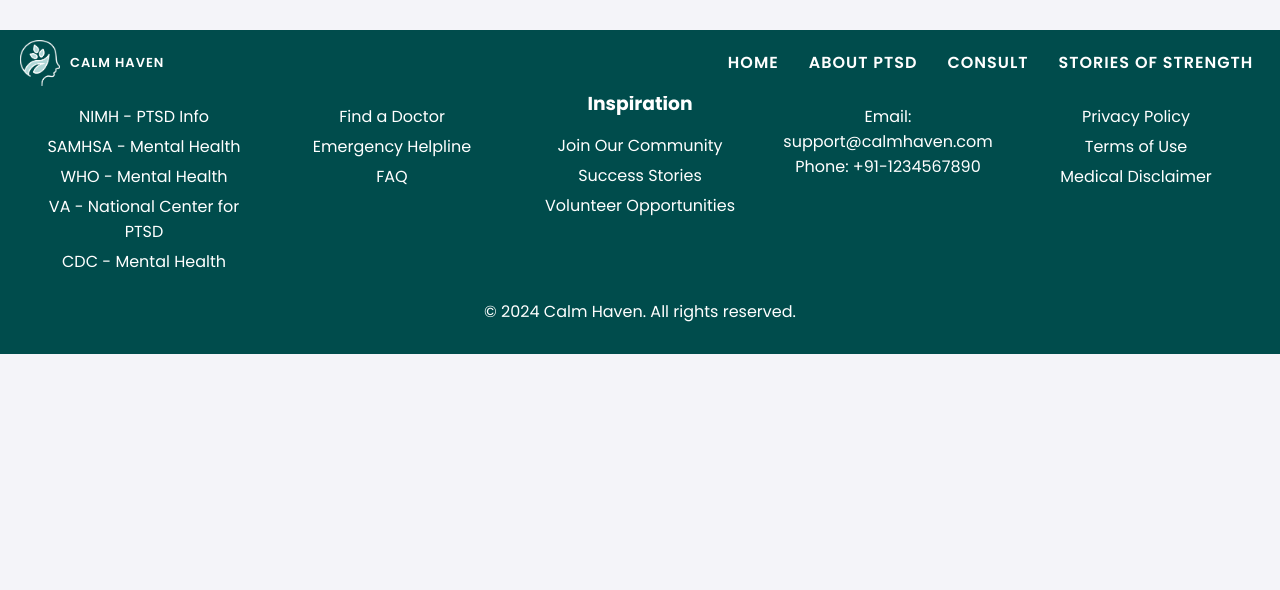
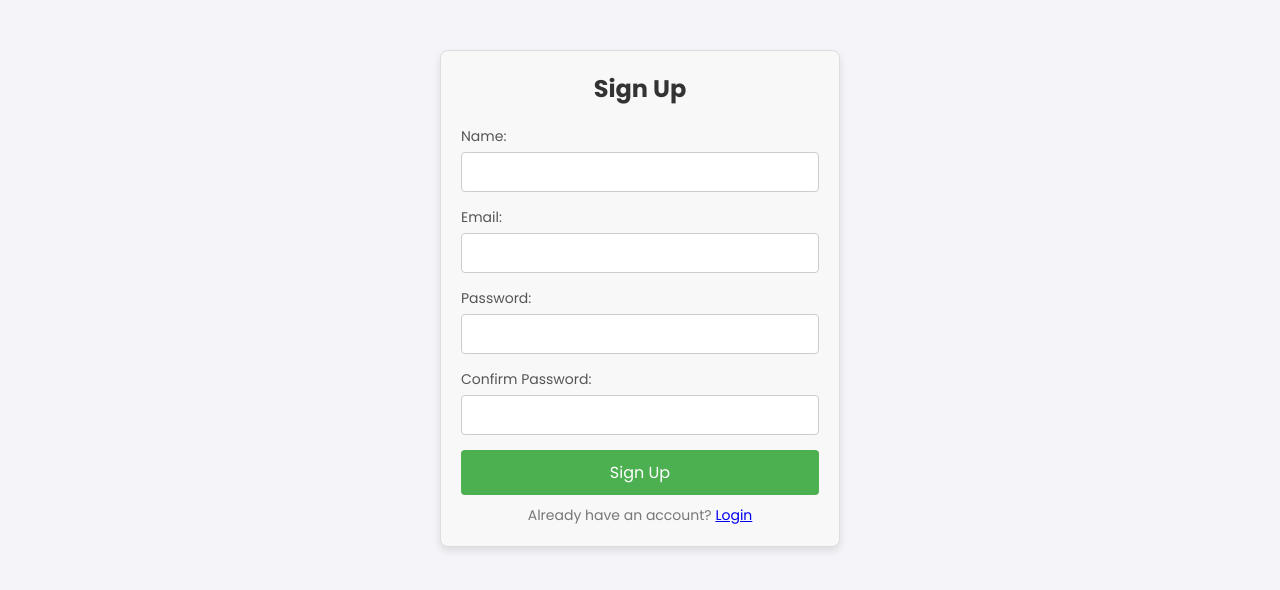
Before and after one commit to manu2701/CalmHaven, a React (Create React App) app in the folder CalmHaven-main/: page /signup in a window 1280 px wide. Shown: the top 590 px of the page. Built offline with nearby package versions, Linux system fonts and the light colour scheme.

Commit message:
login-signup

```diff
--- a/CalmHaven-main/src/App.js
+++ b/CalmHaven-main/src/App.js
@@ -1,20 +1,28 @@
 import React from "react";
-import { BrowserRouter as Router, Routes, Route, Link } from "react-router-dom";
+import { BrowserRouter as Router, Routes, Route, Link, useLocation } from "react-router-dom";
 import Home from "./components/Home";
 import AboutPTSD from "./components/AboutPTSD";
 import Stories from "./components/Stories";
 import Consult from "./components/Consult";
+import Login from "./components/Login";
+import SignUp from "./components/SignUp";
 import "./App.css";
-import logo from ".//assets/logo/logo_color5.png" ;
+import logo from "./assets/logo/logo_color5.png";
 import Footer from "./components/Footer";
 
 function App() {
+  const location = useLocation();
+
+  // Check if the current route is login or signup
+  const isAuthPage = location.pathname === "/login" || location.pathname === "/signup";
+
   return (
-    <Router>
     <div className="App">
+      {/* Only show navbar if not on login or signup pages */}
+      {!isAuthPage && (
         <nav className="navbar">
           <div className="logo">
-            <img src={logo}  alt="CalmHaven Logo" className="logo" />
+            <img src={logo} alt="CalmHaven Logo" className="logo" />
             <p>CALM HAVEN</p>
           </div>
           <ul>
@@ -26,16 +34,29 @@ function App() {
             <li><Link to="/todo-list">TO-DO LIST</Link></li>
           </ul>
         </nav>
+      )}
+
       <Routes>
         <Route path="/" element={<Home />} />
         <Route path="/about-ptsd" element={<AboutPTSD />} />
         <Route path="/stories" element={<Stories />} />
         <Route path="/consult" element={<Consult />} />
+        <Route path="/login" element={<Login />} />
+        <Route path="/signup" element={<SignUp />} />
       </Routes>
-        <Footer />
+
+      {/* Only show footer if not on login or signup pages */}
+      {!isAuthPage && <Footer />}
     </div>
+  );
+}
+
+function AppWrapper() {
+  return (
+    <Router>
+      <App />
     </Router>
   );
 }
 
-export default App;
+export default AppWrapper;
--- a/CalmHaven-main/src/components/Footer.js
+++ b/CalmHaven-main/src/components/Footer.js
@@ -41,9 +41,9 @@ function Footer() {
           <h3>Contact Information</h3>
           <p>Email: support@calmhaven.com</p>
           <p>Phone: +91-1234567890</p>
-          {/* <div className="social-links">
+          <div className="social-links">
             <a href="/fb"><img src={fb}  alt="fb" className="mediaicon"/></a>  <a href="/twitter"><img src={insta}  alt="insta" className="mediaicon"/></a>  <a href="/linkedin"><img src={lin}  alt="ledin" className="mediaicon"/></a>
-          </div> */}
+          </div>
         </div>
 
         <div className="footer-section">
--- a/CalmHaven-main/src/components/Home.css
+++ b/CalmHaven-main/src/components/Home.css
@@ -103,8 +103,8 @@
 }
 
 .simple-technique p{
-  font-size: 25px;
-  font-weight: 600;
+  font-size: 28px;
+  font-weight: 700;
   padding-top: 70px;
   letter-spacing: 0.5px;
 }
@@ -121,7 +121,7 @@
   background-size: cover;
   background-position: center;
   color: white;
-  padding-bottom: 70px;
+  padding-bottom: 80px;
 }
 .icon{
   transition: transform 0.3s ease;
--- a/CalmHaven-main/src/components/Home.js
+++ b/CalmHaven-main/src/components/Home.js
@@ -1,4 +1,6 @@
+
 import React from "react";
+import { useNavigate } from "react-router-dom"; // Import useNavigate
 import './Home.css';
 import ptsdoverview from "C:/Users/manus/Downloads/CalmHaven-main/CalmHaven-main/src/assets/ptsd-overview.png";
 import availability from "C:/Users/manus/Downloads/CalmHaven-main/CalmHaven-main/src/assets/icons/availabilty_icon.png";
@@ -8,21 +10,31 @@ import guidance from "C:/Users/manus/Downloads/CalmHaven-main/CalmHaven-main/src
 import confidential from "C:/Users/manus/Downloads/CalmHaven-main/CalmHaven-main/src/assets/icons/confidential_icon.png";
 
 function Home() {
+  const navigate = useNavigate(); // Initialize navigate function
+
+  const handleLoginClick = () => {
+    navigate('/login'); // Redirect to the login page
+  };
+
   return (
     <div className="home-container">
       <div className="quote-page">
         <div className="quote-section">
           <div className="q1">
-          <p>"YOU ARE STRONGER THAN YOU THINK.</p> <p>YOU HAVE GOTTEN THROUGH EVERY </p><p>BAD DAY IN YOUR LIFE,</p><p> AND YOU ARE UNDEFEATED."</p>
+            <p>"YOU ARE STRONGER THAN YOU THINK.</p>
+            <p>YOU HAVE GOTTEN THROUGH EVERY</p>
+            <p>BAD DAY IN YOUR LIFE,</p>
+            <p>AND YOU ARE UNDEFEATED."</p>
           </div>
           <div className="divquote"></div>
         </div>
         <div className="butt">
           <div className="buttons">
-          <button className="btn">LOGIN</button>
+            <button className="btn" onClick={handleLoginClick}>LOGIN</button> {/* Link button to login */}
           </div>
         </div>
       </div>
+
       <div className="simple-technique">
         <p>Try this simple technique (Pat Pat Power) Right Now!</p>
         <div className="list-tech">
@@ -32,40 +44,40 @@ function Home() {
           </ol>
         </div>
       </div>
+
       <div className="about-ptsd">
-      <div className="about-left"><p>
-      Meet Your PTSD Support Chatbot
-      </p>
+        <div className="about-left">
+          <p>Meet Your PTSD Support Chatbot</p>
           <div className="about-chatbot">
             Our PTSD chatbot is designed to provide personalized, real-time support to individuals dealing with the challenges of Post-Traumatic Stress Disorder. Whether you're looking for immediate coping strategies or simply someone to talk to, the chatbot is here to guide you through difficult moments with compassion and care.
           </div>
         </div>
         <div className="about-right">
-        <img src={ptsdoverview}  alt="PTSD Overview" className="chatbotscreenshot"/>
+          <img src={ptsdoverview} alt="PTSD Overview" className="chatbotscreenshot"/>
           <p>Reference chatbot image</p>
         </div>
+
         <div className="bot-features">
           <p>Key Features</p>
           <div className="features">
             <div className="feat1">
-          <img src={awarness}  alt="Emotional Awarness" className="icon"/>
-          <br></br>
-          Emotional Awareness
+              <img src={awarness} alt="Emotional Awarness" className="icon"/>
+              <br/> Emotional Awareness
             </div>
             <div className="feat2">
-          <img src={copingstrat}  alt="Coping Strategy" className="icon"/><br></br>
+              <img src={copingstrat} alt="Coping Strategy" className="icon"/><br/>
               Personalized Coping Strategies
             </div>
             <div className="feat3">
-          <img src={guidance}  alt="Resource Guidance" className="icon"/><br></br>
+              <img src={guidance} alt="Resource Guidance" className="icon"/><br/>
               Resource Guidance
             </div>
             <div className="feat4">
-          <img src={availability}  alt="Available" className="icon"/><br></br>
+              <img src={availability} alt="Available" className="icon"/><br/>
               24/7 Availability
             </div>
             <div className="feat5">
-          <img src={confidential}  alt="Confidential Convo" className="icon"/><br></br>
+              <img src={confidential} alt="Confidential Convo" className="icon"/><br/>
               Confidential Conversations
             </div>
           </div>
--- /dev/null
+++ b/CalmHaven-main/src/components/Login.css
@@ -0,0 +1,69 @@
+/* Center the login container on the page */
+.login-container {
+    max-width: 400px;
+    margin: 50px auto;
+    padding: 20px;
+    background-color: #f8f8f8;
+    border: 1px solid #ddd;
+    border-radius: 8px;
+    box-shadow: 0px 4px 8px rgba(0, 0, 0, 0.1);
+    text-align: center;
+  }
+
+  .login-container h2 {
+    font-size: 24px;
+    color: #333;
+    margin-bottom: 20px;
+  }
+
+  .login-container form {
+    display: flex;
+    flex-direction: column;
+  }
+
+  .login-container label {
+    font-size: 14px;
+    color: #555;
+    margin-bottom: 5px;
+    text-align: left;
+  }
+
+  .login-container input[type="email"],
+  .login-container input[type="password"] {
+    padding: 10px;
+    margin-bottom: 15px;
+    border: 1px solid #ccc;
+    border-radius: 4px;
+    font-size: 16px;
+    width: 100%;
+    box-sizing: border-box;
+  }
+
+  .login-container input[type="email"]:focus,
+  .login-container input[type="password"]:focus {
+    border-color: #66afe9;
+    outline: none;
+    box-shadow: 0px 0px 8px rgba(102, 175, 233, 0.6);
+  }
+
+  .login-container button {
+    padding: 10px;
+    font-size: 16px;
+    background-color: #4CAF50;
+    color: white;
+    border: none;
+    border-radius: 4px;
+    cursor: pointer;
+    transition: background-color 0.3s;
+  }
+
+  .login-container button:hover {
+    background-color: #45a049;
+  }
+
+  /* Optional: add a message style */
+  .login-container .message {
+    color: #777;
+    font-size: 14px;
+    margin-top: 10px;
+  }
--- /dev/null
+++ b/CalmHaven-main/src/components/Login.js
@@ -0,0 +1,43 @@
+import React, { useState } from 'react';
+import { useNavigate, Link } from 'react-router-dom';
+import './Login.css';
+
+const Login = () => {
+  const [email, setEmail] = useState('');
+  const [password, setPassword] = useState('');
+  const navigate = useNavigate();
+
+  const handleLogin = (e) => {
+    e.preventDefault();
+    // Add authentication logic here
+    navigate('/'); // Navigate to homepage after successful login
+  };
+
+  return (
+    <div className="login-container">
+      <h2>Login</h2>
+      <form onSubmit={handleLogin}>
+        <label>Email:</label>
+        <input
+          type="email"
+          value={email}
+          onChange={(e) => setEmail(e.target.value)}
+          required
+        />
+        <label>Password:</label>
+        <input
+          type="password"
+          value={password}
+          onChange={(e) => setPassword(e.target.value)}
+          required
+        />
+        <button type="submit">Login</button>
+      </form>
+      <p className="message">
+        Don’t have an account? <Link to="/signup">Sign Up</Link>
+      </p>
+    </div>
+  );
+};
+
+export default Login;
--- /dev/null
+++ b/CalmHaven-main/src/components/SignUp.css
@@ -0,0 +1,67 @@
+.signup-container {
+    max-width: 400px;
+    margin: 50px auto;
+    padding: 20px;
+    background-color: #f8f8f8;
+    border: 1px solid #ddd;
+    border-radius: 8px;
+    box-shadow: 0px 4px 8px rgba(0, 0, 0, 0.1);
+    text-align: center;
+  }
+
+  .signup-container h2 {
+    font-size: 24px;
+    color: #333;
+    margin-bottom: 20px;
+  }
+
+  .signup-container form {
+    display: flex;
+    flex-direction: column;
+  }
+
+  .signup-container label {
+    font-size: 14px;
+    color: #555;
+    margin-bottom: 5px;
+    text-align: left;
+  }
+
+  .signup-container input[type="text"],
+  .signup-container input[type="email"],
+  .signup-container input[type="password"] {
+    padding: 10px;
+    margin-bottom: 15px;
+    border: 1px solid #ccc;
+    border-radius: 4px;
+    font-size: 16px;
+    width: 100%;
+    box-sizing: border-box;
+  }
+
+  .signup-container input:focus {
+    border-color: #66afe9;
+    outline: none;
+    box-shadow: 0px 0px 8px rgba(102, 175, 233, 0.6);
+  }
+
+  .signup-container button {
+    padding: 10px;
+    font-size: 16px;
+    background-color: #4CAF50;
+    color: white;
+    border: none;
+    border-radius: 4px;
+    cursor: pointer;
+    transition: background-color 0.3s;
+  }
+
+  .signup-container button:hover {
+    background-color: #45a049;
+  }
+
+  .signup-container .message {
+    color: #777;
+    font-size: 14px;
+    margin-top: 10px;
+  }
--- /dev/null
+++ b/CalmHaven-main/src/components/SignUp.js
@@ -0,0 +1,63 @@
+import React, { useState } from 'react';
+import { useNavigate, Link } from 'react-router-dom';
+import './SignUp.css';
+
+const SignUp = () => {
+  const [name, setName] = useState('');
+  const [email, setEmail] = useState('');
+  const [password, setPassword] = useState('');
+  const [confirmPassword, setConfirmPassword] = useState('');
+  const navigate = useNavigate();
+
+  const handleSignUp = (e) => {
+    e.preventDefault();
+    if (password !== confirmPassword) {
+      alert("Passwords do not match!");
+      return;
+    }
+    // Add registration logic here
+    navigate('/login'); // Navigate to login page after successful registration
+  };
+
+  return (
+    <div className="signup-container">
+      <h2>Sign Up</h2>
+      <form onSubmit={handleSignUp}>
+        <label>Name:</label>
+        <input
+          type="text"
+          value={name}
+          onChange={(e) => setName(e.target.value)}
+          required
+        />
+        <label>Email:</label>
+        <input
+          type="email"
+          value={email}
+          onChange={(e) => setEmail(e.target.value)}
+          required
+        />
+        <label>Password:</label>
+        <input
+          type="password"
+          value={password}
+          onChange={(e) => setPassword(e.target.value)}
+          required
+        />
+        <label>Confirm Password:</label>
+        <input
+          type="password"
+          value={confirmPassword}
+          onChange={(e) => setConfirmPassword(e.target.value)}
+          required
+        />
+        <button type="submit">Sign Up</button>
+      </form>
+      <p className="message">
+        Already have an account? <Link to="/login">Login</Link>
+      </p>
+    </div>
+  );
+};
+
+export default SignUp;
```
Lines whose indentation alone changed are shown as unchanged.
